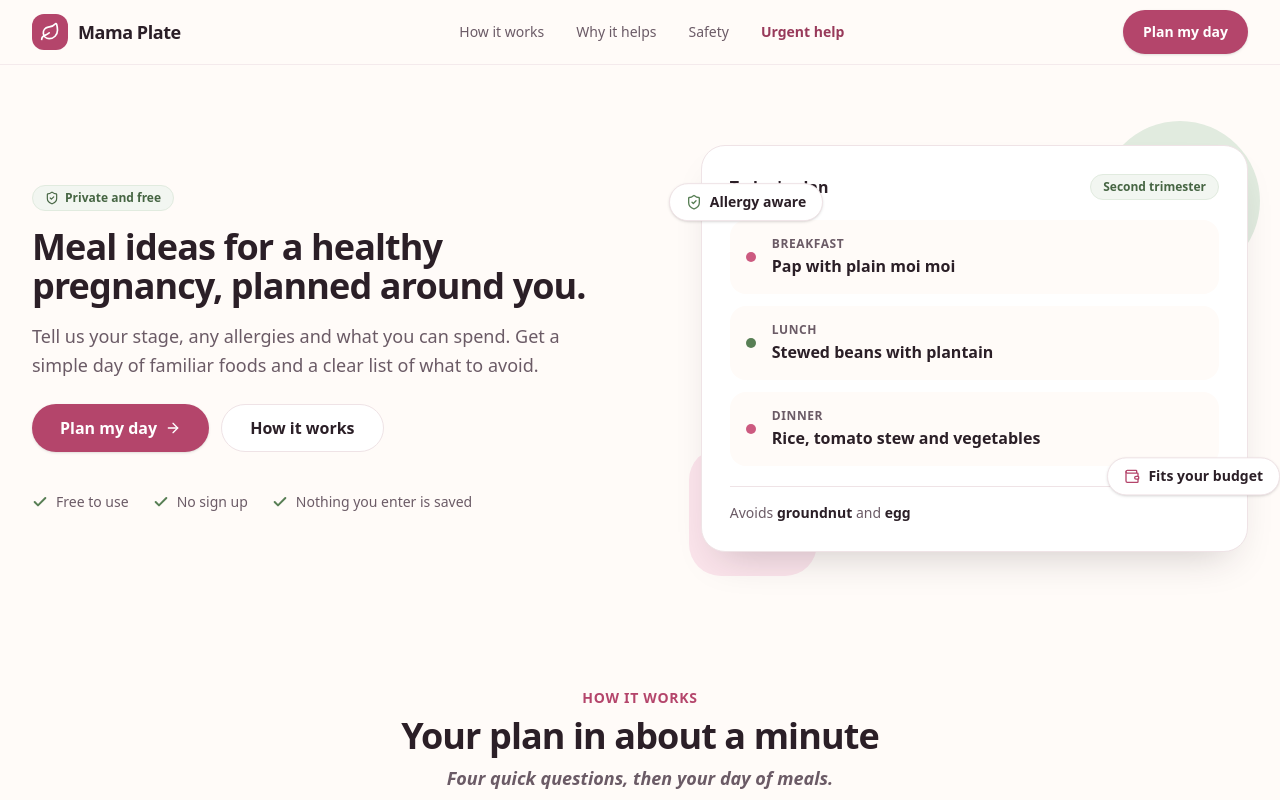
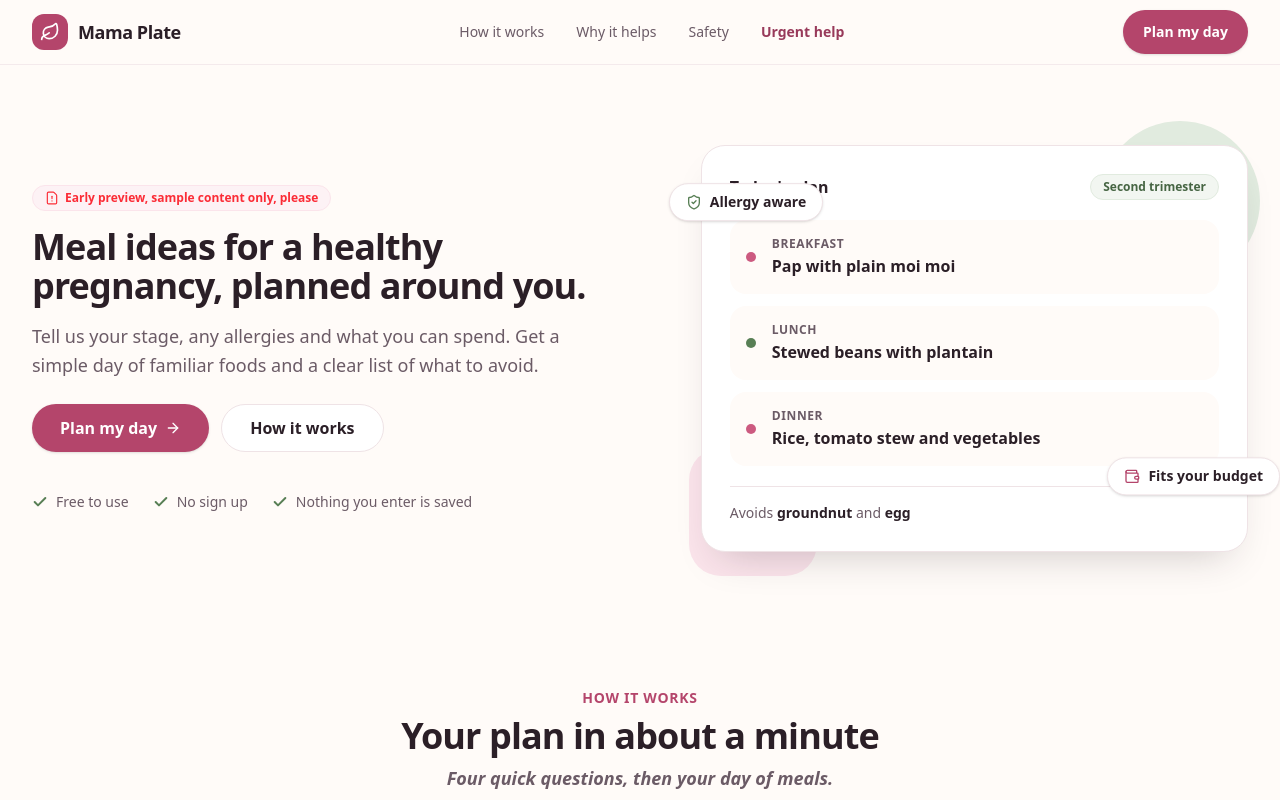
Before and after one commit to salv20/mama-plate, a Next.js app: page / in a window 1280 px wide. Shown: the top 800 px of the page. Built offline with nearby package versions, Linux system fonts and the light colour scheme.

Commit message:
feat: update Hero component with new icons and modify Badge content

```diff
--- a/app/component/landing/Hero.tsx
+++ b/app/component/landing/Hero.tsx
@@ -1,7 +1,13 @@
 "use client";
 
 import { motion } from "framer-motion";
-import { ArrowRight, Check, ShieldCheck } from "lucide-react";
+import {
+  ArrowRight,
+  Check,
+  FileWarning,
+  FileWarningIcon,
+  ShieldCheck,
+} from "lucide-react";
 import { Badge } from "../ui/Badge";
 import { Button } from "../ui/Button";
 import { Container } from "../ui/Container";
@@ -16,9 +22,14 @@ export function Hero() {
       <Container className="grid items-center gap-16 py-10 sm:py-20 lg:grid-cols-[1.05fr_0.95fr]">
         <motion.div variants={stagger} initial="hidden" animate="show">
           <motion.div variants={fadeUp}>
-            <Badge tone="sage">
+            {/* <Badge tone="sage">
               <ShieldCheck className="h-3.5 w-3.5" />
               Private and free
+            </Badge> */}
+
+            <Badge className="text-red-500">
+              <FileWarningIcon className="h-3.5 w-3.5" />
+              Early preview, sample content only, please
             </Badge>
           </motion.div>
 
```
